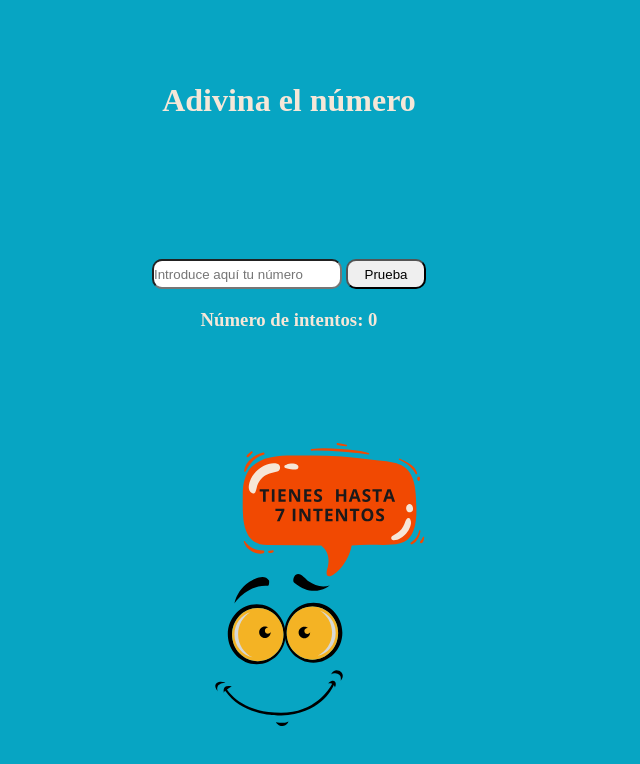
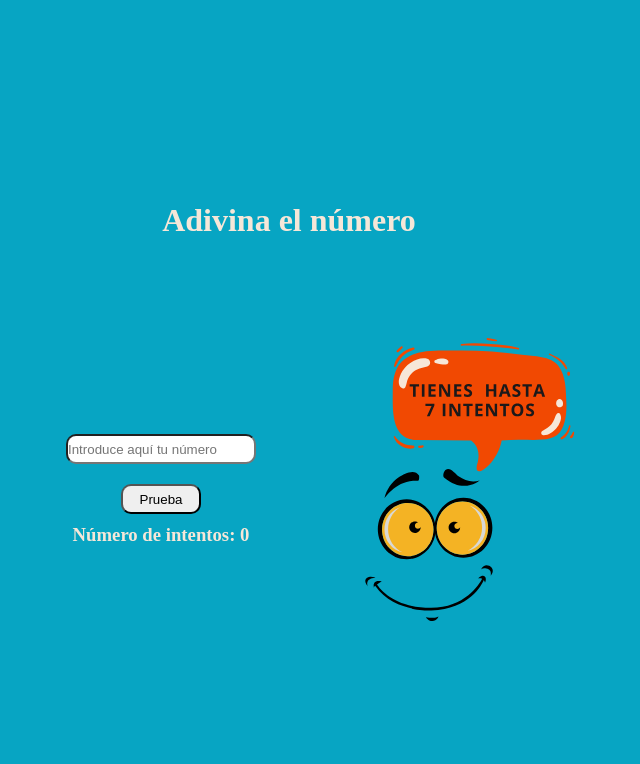
Before and after one commit to dand-code/Guess-the-Number---Game, a plain HTML site: page index.html in a window 1280 px wide. Shown: the whole page, without its empty margins (351-991 px from the left). Drawn offline with Linux system fonts and the light colour scheme.

Commit message:
set grid template and media queries

```diff
--- a/index.html
+++ b/index.html
@@ -9,7 +9,7 @@
 </head>
 
 <body class="page js-page">
-    <header>
+    <header class="header">
         <h1 class="game__text-color title gO_color">Adivina el número</h1>
     </header>
     <main class="main">
--- a/js/main.js
+++ b/js/main.js
@@ -27,7 +27,7 @@ function guessNumber(event) {
         tipTextElement.classList.remove('start');
         tipTextElement.classList.remove('less');
     } else if (responseDifference > 0){
-        tipTextElement.classList.toggle('less');
+        tipTextElement.classList.add('less');
         tipTextElement.classList.remove('start');
         tipTextElement.classList.remove('high');
     }
--- a/style/main.css
+++ b/style/main.css
@@ -68,3 +68,47 @@
 .page_game-over{
     background-color: royalblue;
 }
+
+@media all and (min-width: 768px){
+    .page{
+        display: grid;
+        grid-template-columns:10% 40% 40% 10%;
+        grid-template-rows: 15% 20% 40% auto;
+        grid-template-areas:
+    ". . . ."
+    ". header header ."
+    ". main tips ."
+    ". . . .";
+    }
+    .header{
+        grid-area: header;
+    }
+    .main{
+        grid-area: main;
+    }
+    .tips{
+        grid-area: tips;
+    }
+}
+
+@media all and (min-width: 1000px){
+    .page{
+        display: grid;
+        grid-template-columns:30% 20% 20% 30%;
+        grid-template-rows: 15% 20% 40% auto;
+        grid-template-areas:
+    ". . . ."
+    ". header header ."
+    ". main tips ."
+    ". . . .";
+    }
+    .header{
+        grid-area: header;
+    }
+    .main{
+        grid-area: main;
+    }
+    .tips{
+        grid-area: tips;
+    }
+}
```
